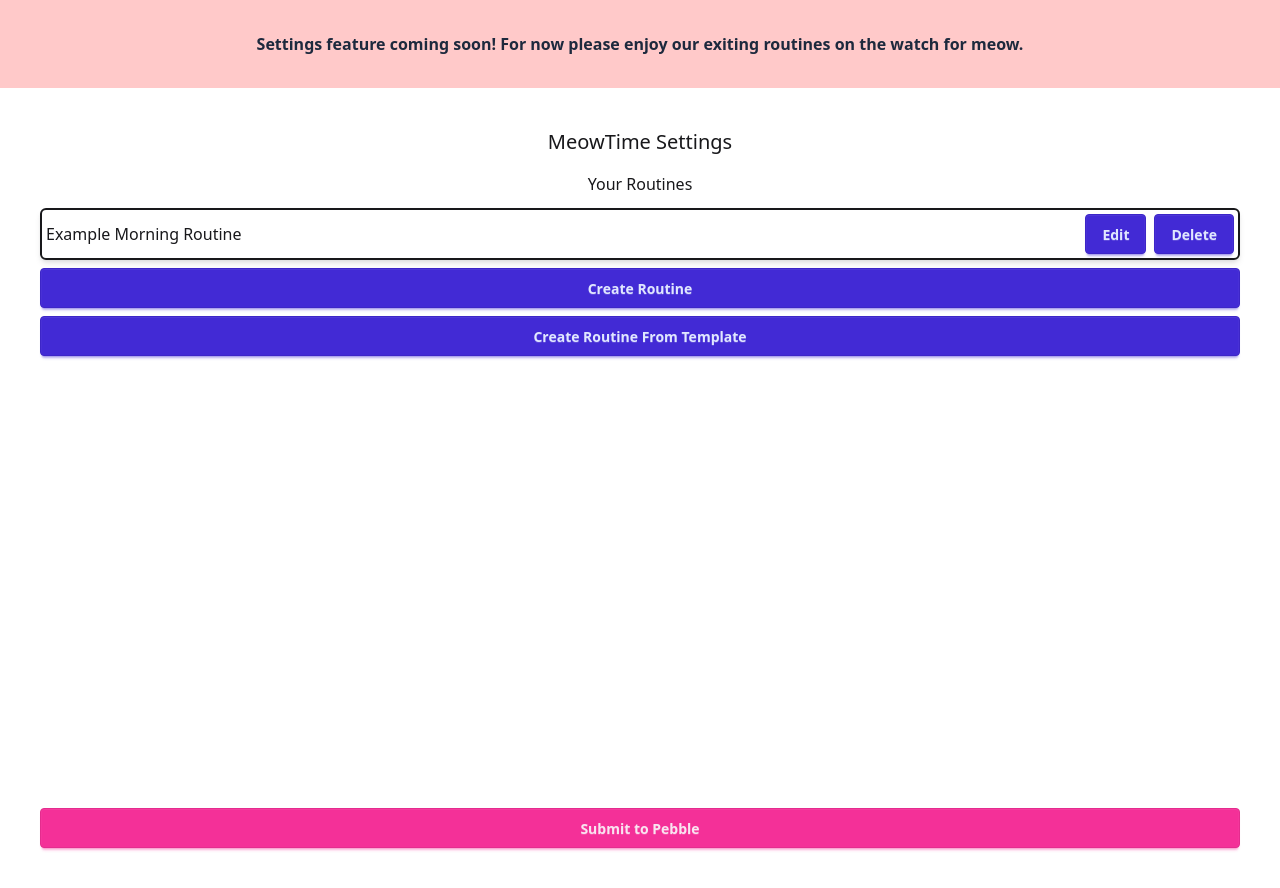
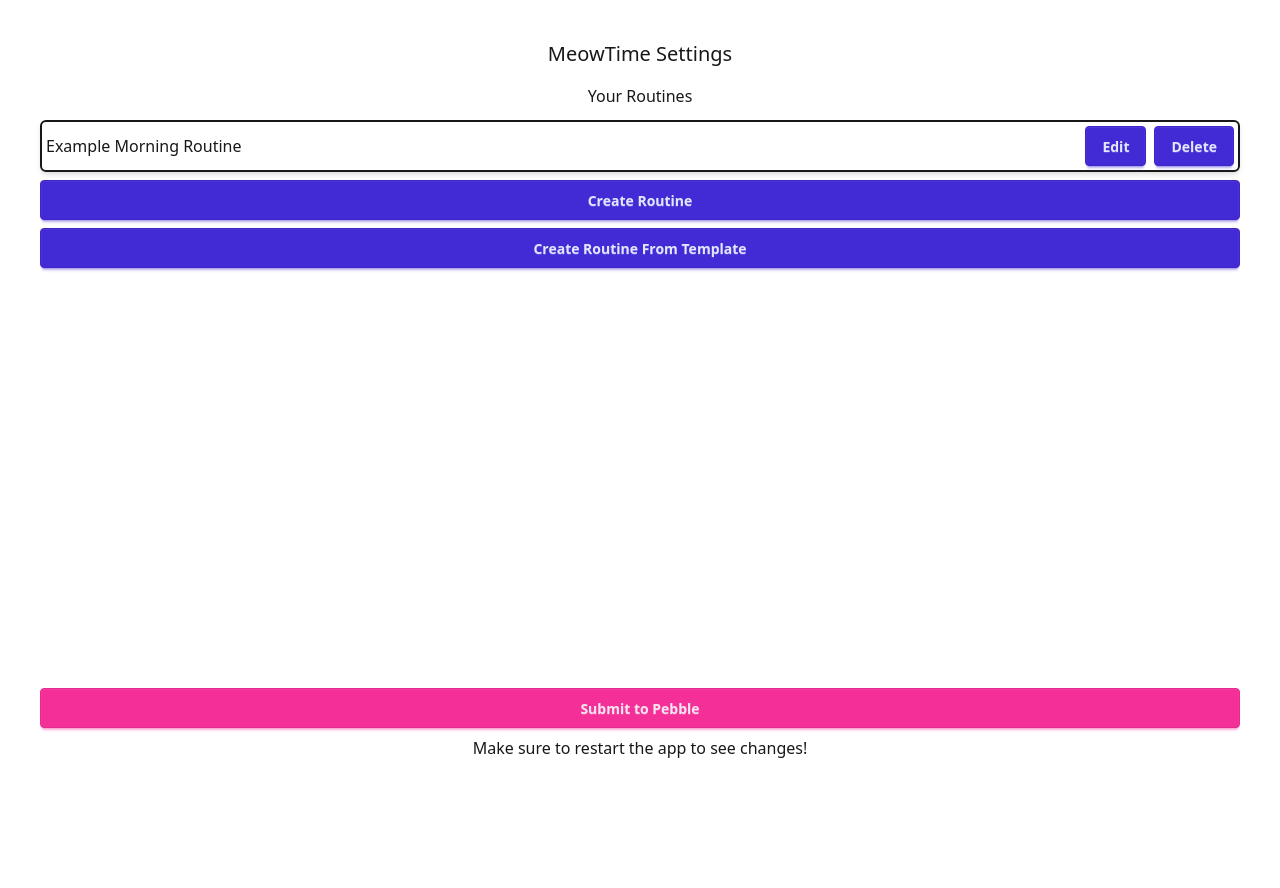
Before and after one commit to binamkayastha/MeowTime, a SvelteKit app in the folder web-app-config/: page / in a window 1280 px wide. After the commit the page ends 800 px from the top, so only its background shows below. Built offline with nearby package versions, Linux system fonts and the light colour scheme.

Commit message:
Bugfix website duplicating instead of editing file

```diff
--- a/web-app-config/src/routes/+page.svelte
+++ b/web-app-config/src/routes/+page.svelte
@@ -40,6 +40,7 @@
 		}
 	);
 
+	let oldRoutineName = $state<string>('');
 	let editingRoutineName = $state<string>('');
 	let editingRoutine = $state<Routine>({
 		// startHour: null,
@@ -192,9 +193,6 @@
 	}
 </script>
 
-<div class="w-full bg-red-200 p-8 text-center font-bold text-slate-800">
-	Settings feature coming soon! For now please enjoy our exiting routines on the watch for meow.
-</div>
 <div class="flex h-svh flex-col gap-2 overflow-scroll p-10 text-center">
 	<h1 class="pb-2 text-xl">MeowTime Settings</h1>
 	<h2 class="text-md pb-1">Your Routines</h2>
@@ -212,6 +210,7 @@
 			<button
 				class="btn btn-primary"
 				onclick={() => {
+				    oldRoutineName = routineName;
 					editingRoutineName = routineName;
 					editingRoutine = routine;
 					new_routine_modal.showModal();
@@ -234,6 +233,7 @@
 	>
 	<div class="flex-1"></div>
 	<button class="btn btn-secondary" onclick={sendSettingsToPebble}>Submit to Pebble</button>
+	<p>Make sure to restart the app to see changes!</p>
 
 	<!-- TODO: Move dialogs to their own components -->
 	<dialog bind:this={new_routine_modal} id="new_routine_modal" class="modal">
@@ -301,6 +301,7 @@
 							alert(errors.join('\nOne more thing. '));
 							return;
 						}
+						userSettings.value.routines[oldRoutineName] = undefined;
 						userSettings.value.routines[editingRoutineName] = editingRoutine;
 						clearEditingRoutine();
 					}}>Save Routine</button
```
